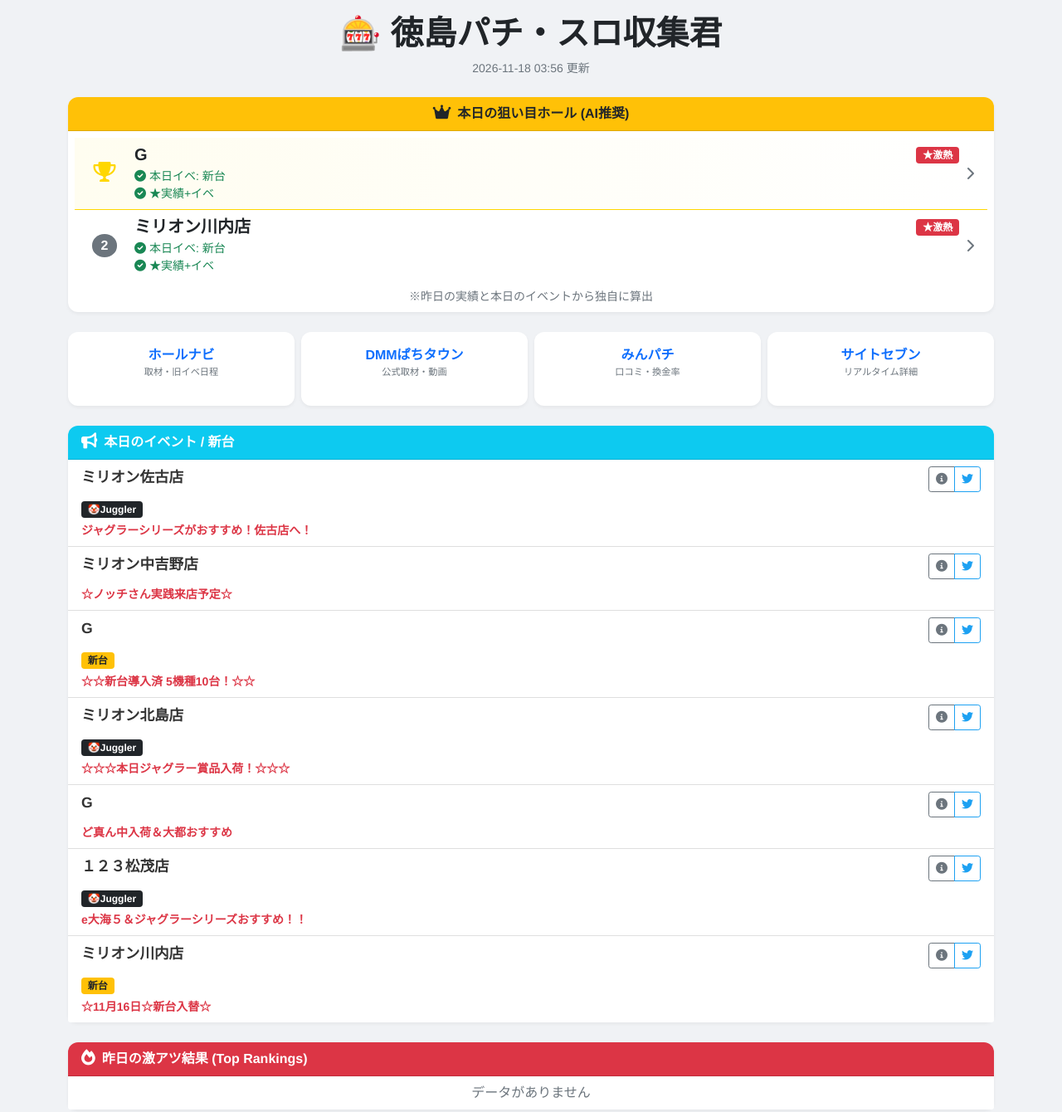
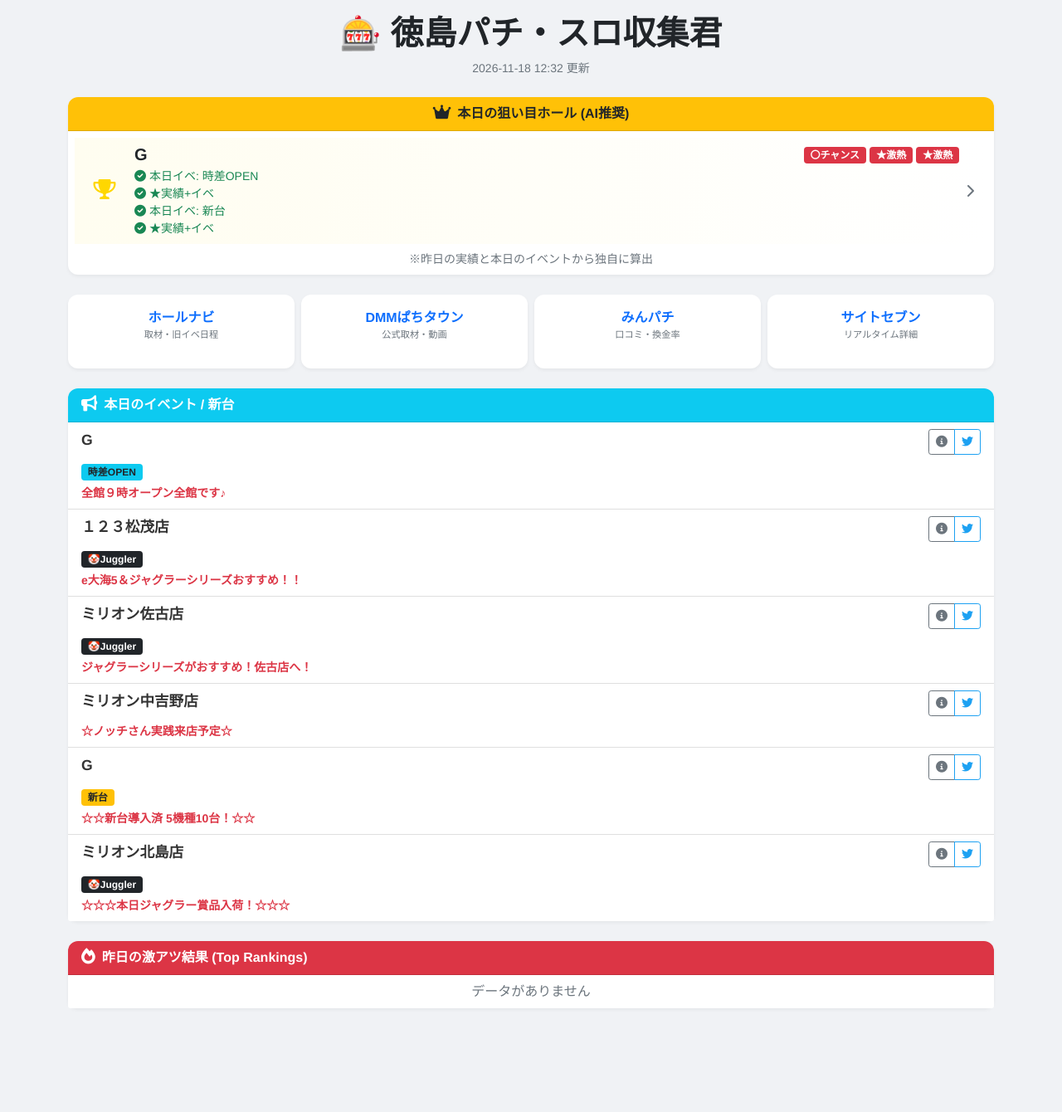
Before and after one commit to ajastar/pachi-tokushima, a plain HTML site: page index.html in a window 1280 px wide. Shown: the whole page at 83% size. After the commit the page ends 1315 px from the top, so only its background shows below. Drawn offline with nearby package versions, Linux system fonts and the light colour scheme.

Commit message:
deploy: eba4631b532a2745503b9e167d151dfc5f5da7fc

```diff
--- a/index.html
+++ b/index.html
@@ -4,7 +4,7 @@
 <head>
     <meta charset="UTF-8">
     <meta name="viewport" content="width=device-width, initial-scale=1.0">
-    <title>徳島パチ・スロ収集君 (2026-11-18 03:56)</title>
+    <title>徳島パチ・スロ収集君 (2026-11-18 12:32)</title>
     <link href="https://cdn.jsdelivr.net/npm/bootstrap@5.1.3/dist/css/bootstrap.min.css" rel="stylesheet">
     <link rel="stylesheet" href="https://cdnjs.cloudflare.com/ajax/libs/font-awesome/6.0.0/css/all.min.css">
     <style>
@@ -82,7 +82,7 @@
     <div class="container py-3">
         <header class="text-center mb-4">
             <h1 class="fw-bold">🎰 徳島パチ・スロ収集君</h1>
-            <p class="text-muted small">2026-11-18 03:56 更新</p>
+            <p class="text-muted small">2026-11-18 12:32 更新</p>
         </header>
 
         <!-- Recommendation Section -->
@@ -94,7 +94,7 @@
             <div class="card-body p-2">
                 <div class="list-group list-group-flush">
 
-                    <a href="https://www.p-world.co.jphttps://www.p-world.co.jp/tokushima/grand-nikenya.htm" target="_blank"
+                    <a href="https://www.p-world.co.jphttps://www.p-world.co.jp/tokushima/grand-sumiyoshi.htm" target="_blank"
                         class="list-group-item list-group-item-action d-flex align-items-center rec-rank-1">
                         <div class="me-3 text-center" style="min-width: 40px;">
 
@@ -106,6 +106,10 @@
                                 <h5 class="mb-1 fw-bold text-dark">G</h5>
                                 <div>
 
+                                    <span class="badge bg-danger">〇チャンス</span>
+
+                                    <span class="badge bg-danger">★激熱</span>
+
                                     <span class="badge bg-danger">★激熱</span>
 
 
@@ -113,33 +117,9 @@
                             </div>
                             <div class="small text-muted">
 
-                                <span class="text-success"><i class="fas fa-check-circle"></i> 本日イベ: 新台</span><br>
+                                <span class="text-success"><i class="fas fa-check-circle"></i> 本日イベ: 時差OPEN</span><br>
 
                                 <span class="text-success"><i class="fas fa-check-circle"></i> ★実績+イベ</span><br>
-
-                            </div>
-                        </div>
-                        <i class="fas fa-chevron-right text-muted ms-2"></i>
-                    </a>
-
-                    <a href="https://www.p-world.co.jphttps://www.p-world.co.jp/tokushima/million-kawauchi.htm" target="_blank"
-                        class="list-group-item list-group-item-action d-flex align-items-center ">
-                        <div class="me-3 text-center" style="min-width: 40px;">
-
-                            <span class="badge bg-secondary rounded-circle fs-6">2</span>
-
-                        </div>
-                        <div class="flex-grow-1">
-                            <div class="d-flex justify-content-between">
-                                <h5 class="mb-1 fw-bold text-dark">ミリオン川内店</h5>
-                                <div>
-
-                                    <span class="badge bg-danger">★激熱</span>
-
-
-                                </div>
-                            </div>
-                            <div class="small text-muted">
 
                                 <span class="text-success"><i class="fas fa-check-circle"></i> 本日イベ: 新台</span><br>
 
@@ -202,6 +182,42 @@
                 <i class="fas fa-bullhorn trend-icon"></i>本日のイベント / 新台
             </div>
             <ul class="list-group list-group-flush">
+
+                <li class="list-group-item">
+                    <div class="d-flex justify-content-between align-items-start mb-2">
+                        <a href="https://www.p-world.co.jphttps://www.p-world.co.jp/tokushima/grand-sumiyoshi.htm" target="_blank" class="store-name">G</a>
+                        <div class="btn-group btn-group-sm">
+                            <a href="https://www.p-world.co.jphttps://www.p-world.co.jp/tokushima/grand-sumiyoshi.htm" target="_blank" class="btn btn-outline-secondary"><i
+                                    class="fas fa-info-circle"></i></a>
+                            <a href="https://twitter.com/search?q=G%20%E5%BE%B3%E5%B3%B6&src=typed_query&f=live" target="_blank" class="btn btn-outline-info x-btn"><i
+                                    class="fab fa-twitter"></i></a>
+                        </div>
+                    </div>
+                    <div class="mb-1">
+
+                        <span class="badge bg-info text-dark badge-tag">時差OPEN</span>
+
+                    </div>
+                    <div class="small text-danger fw-bold">全館９時オープン全館です♪</div>
+                </li>
+
+                <li class="list-group-item">
+                    <div class="d-flex justify-content-between align-items-start mb-2">
+                        <a href="https://www.p-world.co.jphttps://www.p-world.co.jp/tokushima/123matsushige.htm" target="_blank" class="store-name">１２３松茂店</a>
+                        <div class="btn-group btn-group-sm">
+                            <a href="https://www.p-world.co.jphttps://www.p-world.co.jp/tokushima/123matsushige.htm" target="_blank" class="btn btn-outline-secondary"><i
+                                    class="fas fa-info-circle"></i></a>
+                            <a href="https://twitter.com/search?q=%EF%BC%91%EF%BC%92%EF%BC%93%E6%9D%BE%E8%8C%82%E5%BA%97%20%E5%BE%B3%E5%B3%B6&src=typed_query&f=live" target="_blank" class="btn btn-outline-info x-btn"><i
+                                    class="fab fa-twitter"></i></a>
+                        </div>
+                    </div>
+                    <div class="mb-1">
+
+                        <span class="badge bg-dark text-white badge-tag">🤡Juggler</span>
+
+                    </div>
+                    <div class="small text-danger fw-bold">e大海5＆ジャグラーシリーズおすすめ！！</div>
+                </li>
 
                 <li class="list-group-item">
                     <div class="d-flex justify-content-between align-items-start mb-2">
@@ -273,58 +289,6 @@
                     <div class="small text-danger fw-bold">☆☆☆本日ジャグラー賞品入荷！☆☆☆</div>
                 </li>
 
-                <li class="list-group-item">
-                    <div class="d-flex justify-content-between align-items-start mb-2">
-                        <a href="https://www.p-world.co.jphttps://www.p-world.co.jp/tokushima/grand-sumiyoshi.htm" target="_blank" class="store-name">G</a>
-                        <div class="btn-group btn-group-sm">
-                            <a href="https://www.p-world.co.jphttps://www.p-world.co.jp/tokushima/grand-sumiyoshi.htm" target="_blank" class="btn btn-outline-secondary"><i
-                                    class="fas fa-info-circle"></i></a>
-                            <a href="https://twitter.com/search?q=G%20%E5%BE%B3%E5%B3%B6&src=typed_query&f=live" target="_blank" class="btn btn-outline-info x-btn"><i
-                                    class="fab fa-twitter"></i></a>
-                        </div>
-                    </div>
-                    <div class="mb-1">
-
-                    </div>
-                    <div class="small text-danger fw-bold">ど真ん中入荷＆大都おすすめ</div>
-                </li>
-
-                <li class="list-group-item">
-                    <div class="d-flex justify-content-between align-items-start mb-2">
-                        <a href="https://www.p-world.co.jphttps://www.p-world.co.jp/tokushima/123matsushige.htm" target="_blank" class="store-name">１２３松茂店</a>
-                        <div class="btn-group btn-group-sm">
-                            <a href="https://www.p-world.co.jphttps://www.p-world.co.jp/tokushima/123matsushige.htm" target="_blank" class="btn btn-outline-secondary"><i
-                                    class="fas fa-info-circle"></i></a>
-                            <a href="https://twitter.com/search?q=%EF%BC%91%EF%BC%92%EF%BC%93%E6%9D%BE%E8%8C%82%E5%BA%97%20%E5%BE%B3%E5%B3%B6&src=typed_query&f=live" target="_blank" class="btn btn-outline-info x-btn"><i
-                                    class="fab fa-twitter"></i></a>
-                        </div>
-                    </div>
-                    <div class="mb-1">
-
-                        <span class="badge bg-dark text-white badge-tag">🤡Juggler</span>
-
-                    </div>
-                    <div class="small text-danger fw-bold">e大海５＆ジャグラーシリーズおすすめ！！</div>
-                </li>
-
-                <li class="list-group-item">
-                    <div class="d-flex justify-content-between align-items-start mb-2">
-                        <a href="https://www.p-world.co.jphttps://www.p-world.co.jp/tokushima/million-kawauchi.htm" target="_blank" class="store-name">ミリオン川内店</a>
-                        <div class="btn-group btn-group-sm">
-                            <a href="https://www.p-world.co.jphttps://www.p-world.co.jp/tokushima/million-kawauchi.htm" target="_blank" class="btn btn-outline-secondary"><i
-                                    class="fas fa-info-circle"></i></a>
-                            <a href="https://twitter.com/search?q=%E3%83%9F%E3%83%AA%E3%82%AA%E3%83%B3%E5%B7%9D%E5%86%85%E5%BA%97%20%E5%BE%B3%E5%B3%B6&src=typed_query&f=live" target="_blank" class="btn btn-outline-info x-btn"><i
-                                    class="fab fa-twitter"></i></a>
-                        </div>
-                    </div>
-                    <div class="mb-1">
-
-                        <span class="badge bg-warning text-dark badge-tag">新台</span>
-
-                    </div>
-                    <div class="small text-danger fw-bold">☆11月16日☆新台入替☆</div>
-                </li>
-
             </ul>
         </div>
 
```
